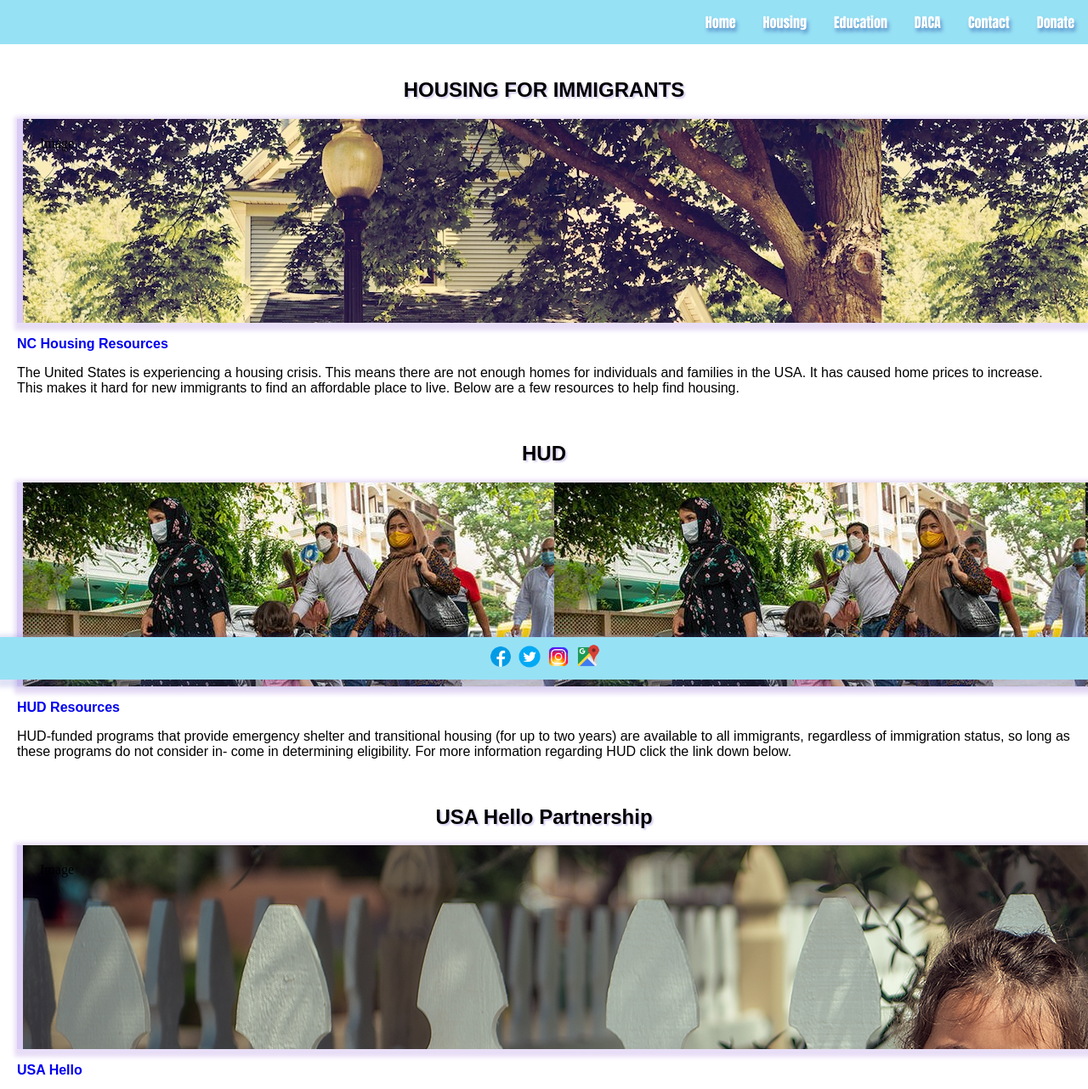
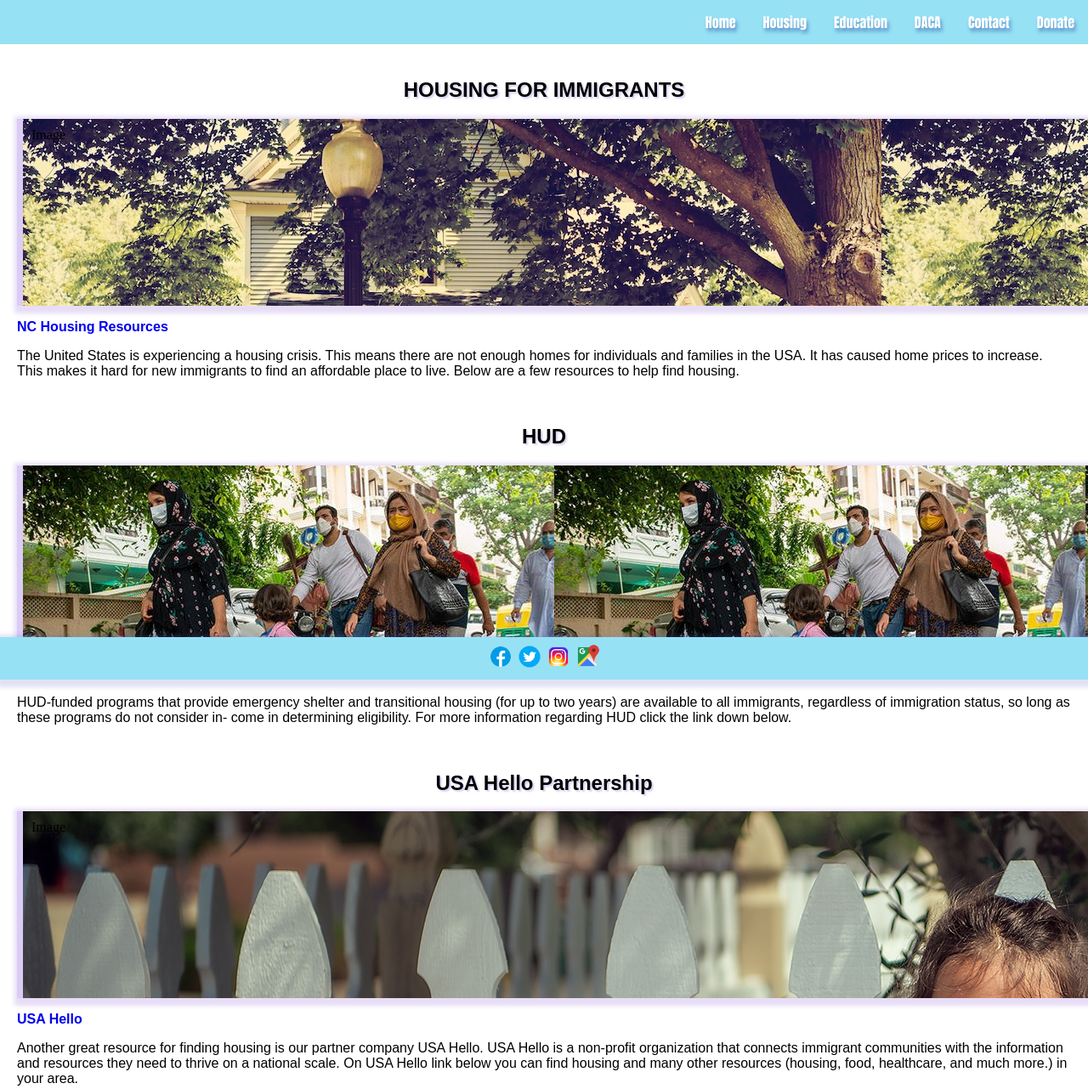
Before and after one commit to ChingV/Code-for-Justice, a plain HTML site: page housing.html in a window 1280 px wide. Shown: the top 1282 px of the page at 85% size. Drawn offline with Linux system fonts and the light colour scheme.

Commit message:
Update housing.css

```diff
--- a/housing.css
+++ b/housing.css
@@ -40,15 +40,14 @@ body{
 
     /* Main column */
 .main {
-    -ms-flex: 70%; /* IE10 */
-    flex: 70%;
+
     background-color: white;
     padding: 20px;
   }
   .imgone {
 
     width: 100%;
-    padding: 20px;
+    padding: 10px;
     border-left: 7px solid rgb(218, 204, 245);
     background-image: url(housing1.png);
     box-shadow: 3px 3px 5px 6px rgb(231, 221, 246);
@@ -56,7 +55,7 @@ body{
   .imgtwo {
 
     width: 100%;
-    padding: 20px;
+    padding: 10px;
     border-left: 7px solid rgb(218, 204, 245);
     background-image: url(housing2.png);
     box-shadow: 3px 3px 5px 6px rgb(231, 221, 246);
@@ -64,7 +63,7 @@ body{
   .imgthree {
 
     width: 100%;
-    padding: 20px;
+    padding: 10px;
     border-left: 7px solid rgb(218, 204, 245);
     background-image: url(housing.png);
     box-shadow: 3px 3px 5px 6px rgb(231, 221, 246);
```
